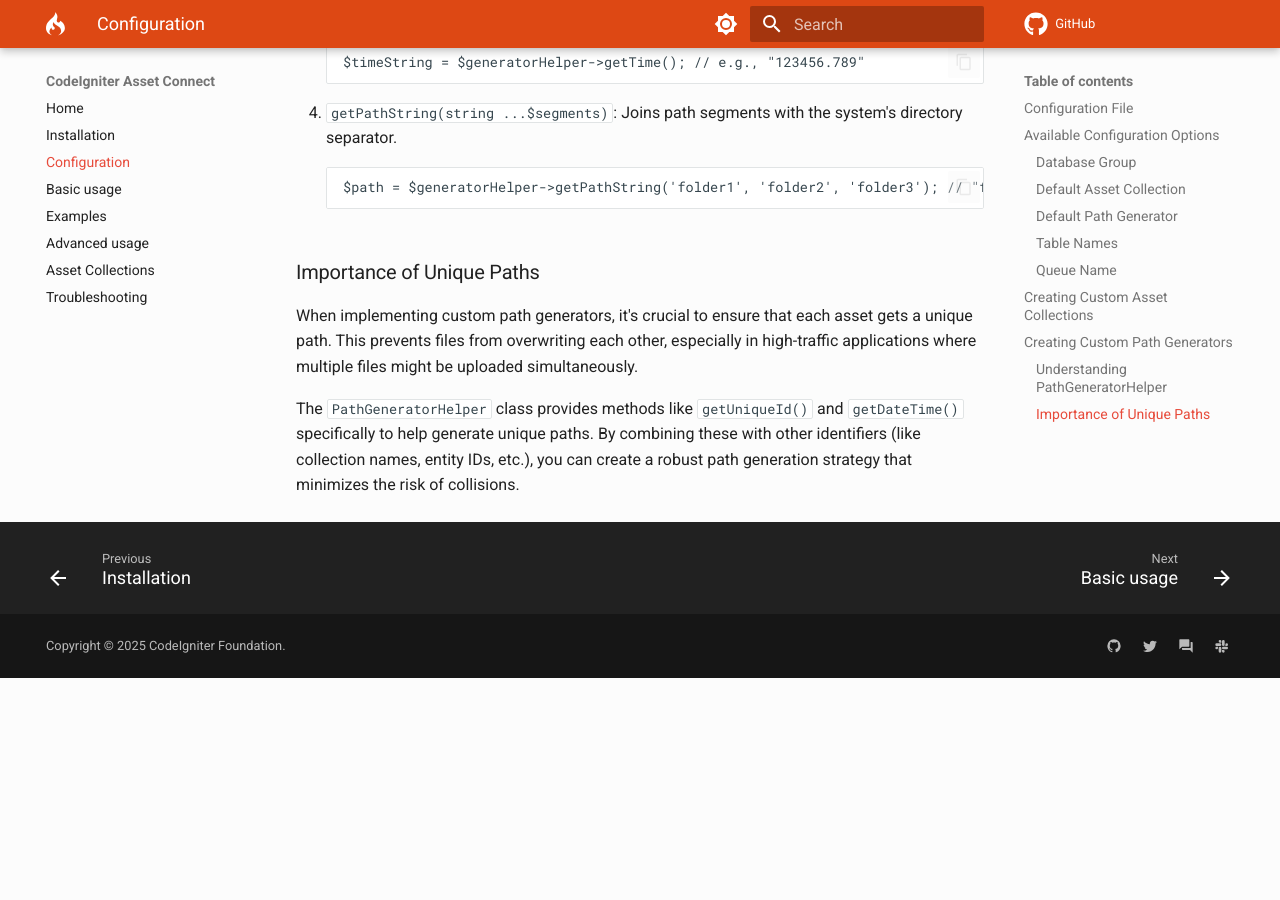
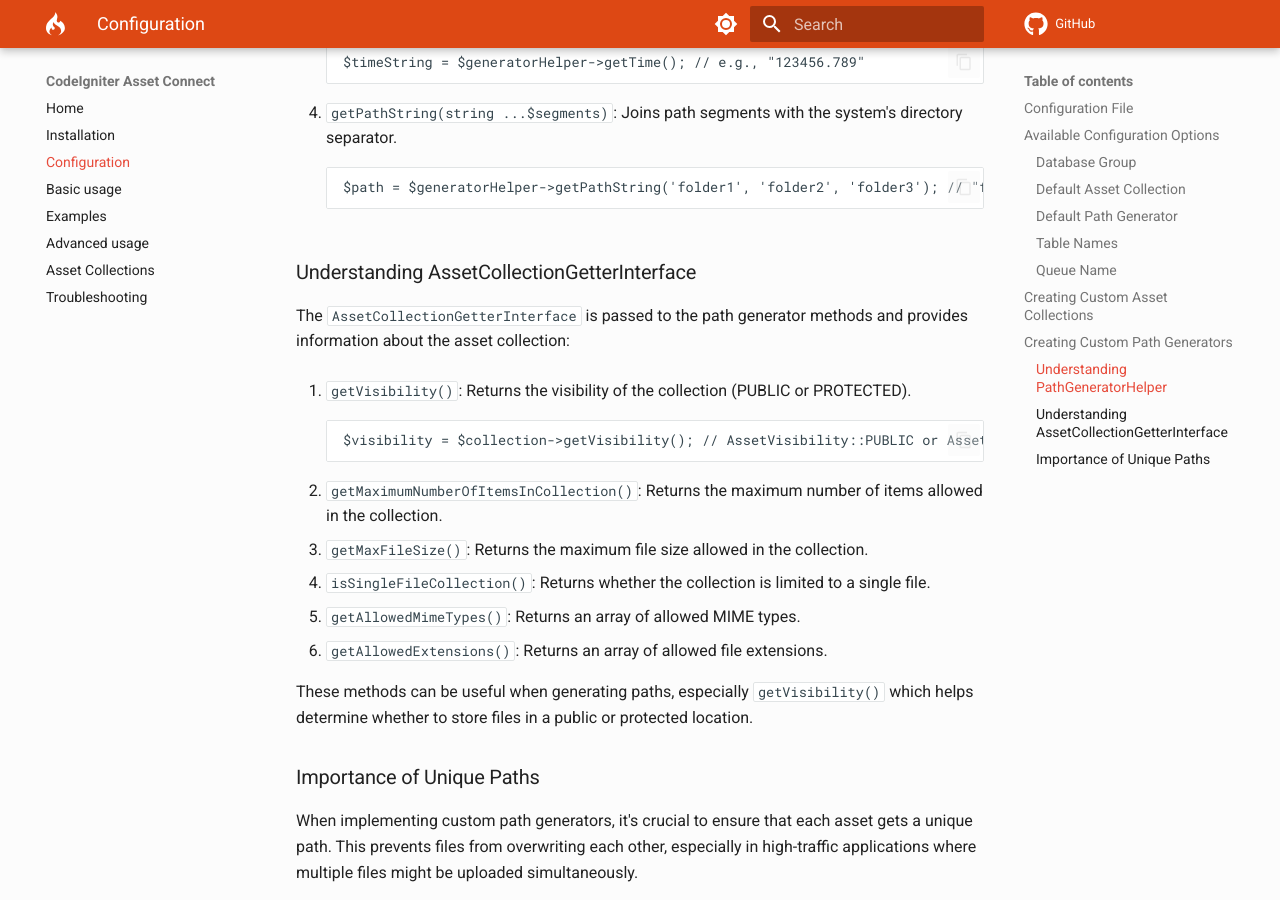
Before and after one commit to maniaba/asset-connect, an MkDocs documentation site: the page built from docs/configuration.md, in a window 1280 px wide and 900 px high, scrolled down 4716 px. Built offline with MkDocs 1.6.1 and Material for MkDocs 9.7.7, drawn with Linux system fonts in a browser that asks for light colours; comment, search, counter and statistics services are not loaded; a style sheet for code colours, icons or effects is not loaded; before the commit the page ends 5394 px from its top, so only the background shows below that.

Commit message:
Enhance documentation; clarify file name sanitization method and add details on AssetCollectionGetterInterface

````diff
--- a/docs/configuration.md
+++ b/docs/configuration.md
@@ -219,6 +219,23 @@ The `PathGeneratorHelper` class provides several useful methods for generating u
    $path = $generatorHelper->getPathString('folder1', 'folder2', 'folder3'); // "folder1/folder2/folder3/"
    ```
 
+### Understanding AssetCollectionGetterInterface
+
+The `AssetCollectionGetterInterface` is passed to the path generator methods and provides information about the asset collection:
+
+1. `getVisibility()`: Returns the visibility of the collection (PUBLIC or PROTECTED).
+   ```php
+   $visibility = $collection->getVisibility(); // AssetVisibility::PUBLIC or AssetVisibility::PROTECTED
+   ```
+
+2. `getMaximumNumberOfItemsInCollection()`: Returns the maximum number of items allowed in the collection.
+3. `getMaxFileSize()`: Returns the maximum file size allowed in the collection.
+4. `isSingleFileCollection()`: Returns whether the collection is limited to a single file.
+5. `getAllowedMimeTypes()`: Returns an array of allowed MIME types.
+6. `getAllowedExtensions()`: Returns an array of allowed file extensions.
+
+These methods can be useful when generating paths, especially `getVisibility()` which helps determine whether to store files in a public or protected location.
+
 ### Importance of Unique Paths
 
 When implementing custom path generators, it's crucial to ensure that each asset gets a unique path. This prevents files from overwriting each other, especially in high-traffic applications where multiple files might be uploaded simultaneously.
````
Also changed, not shown: docs/basic-usage.md (+1 -1 lines).
